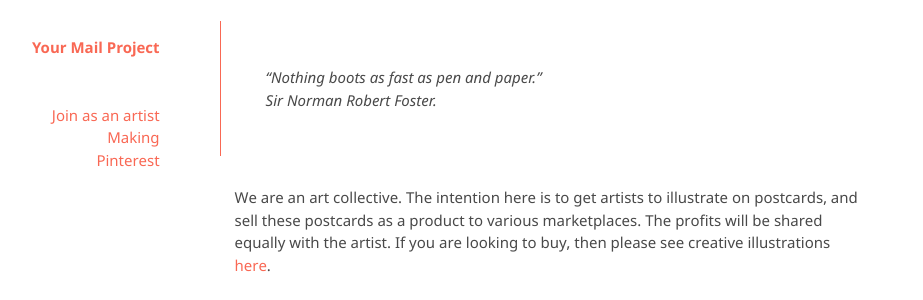
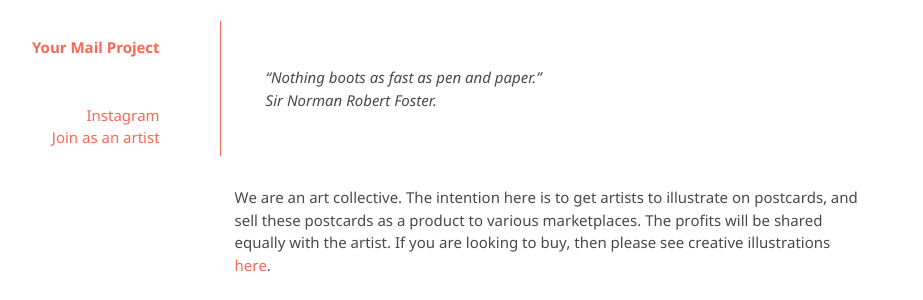
Before and after one commit to kvshvlin/yourmailproject, a Jekyll site: the page built from index.md, in a window 1280 px wide. Shown: the part 189-489 px from the top of the page, without its empty margins (193-1116 px from the left). Built offline with Jekyll 4.4.1, drawn with Linux system fonts in a browser that asks for light colours; our own code applies the rules of GitHub Pages for plain Markdown files.

Commit message:
Update default.html

```diff
--- a/_layouts/default.html
+++ b/_layouts/default.html
@@ -16,9 +16,8 @@
         <div class="grid-item">
 	<h1><a href="https://kvshvlin.github.io/yourmailproject">Your Mail Project</a></h1>
 	<p>
-<a href="https://yourmailproject.typeform.com/to/krhWpQJZ" target="_blank">Join as an artist</a><br>
-<a href="https://www.youtube.com/channel/UCrNZNj8baUD7IT_kdi3EqXA" target="_blank">Making</a><br>
-<a href="https://in.pinterest.com/yourmailproject" target="_blank">Pinterest</a>
+<a href="https://www.instagram.com/yourmailproject" target="_blank">Instagram</a><br>
+<a href="https://yourmailproject.typeform.com/to/krhWpQJZ" target="_blank">Join as an artist</a>
 </p>
         </div>
       </header>
```
